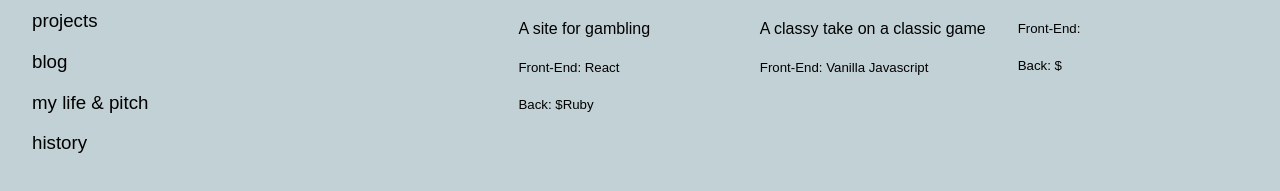
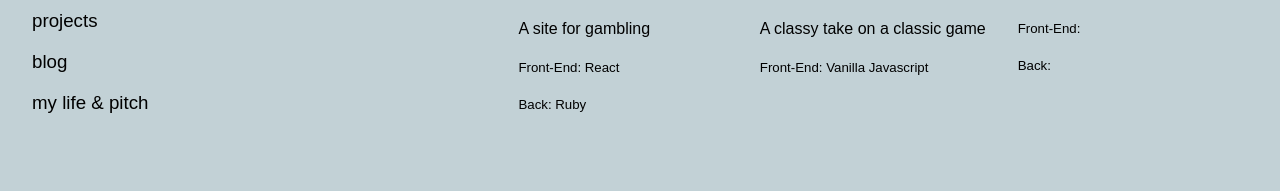
Before and after one commit to btagtow/tagtow-portfolio, a React (Create React App) app: page / in a window 1280 px wide. Both pictures are taken after a click on the element "projects". Shown: the part 261-452 px from the top of the page. Built offline with nearby package versions, Linux system fonts and the light colour scheme.

Commit message:
adds ProjectCard component

```diff
--- a/public/index.html
+++ b/public/index.html
@@ -39,5 +39,7 @@
       To begin the development, run `npm start` or `yarn start`.
       To create a production bundle, use `npm run build` or `yarn build`.
     -->
+    <div className="project-card">
+
   </body>
 </html>
--- a/src/App.js
+++ b/src/App.js
@@ -42,6 +42,7 @@ class App extends React.Component {
   render() {
 
     return (
+
       <div className="App">
         <div className="banner">
           <div className="banner-heading">
@@ -70,7 +71,7 @@ class App extends React.Component {
               {/* medium summary, snippets,and links */}
               <h3 className="nav-item clickable hover" value="life">my life & pitch</h3>
               {/* {"Get to know me" like interests and hobbies */}
-              <h3 className="nav-item clickable hover" value="history">history</h3>
+              {/* <h3 className="nav-item clickable hover" value="history">history</h3> */}
               {/* past work experience, marketing content and links to old blogs */}
             </div>
             <div className="selected-content">
--- a/src/components/ProjectCard.js
+++ b/src/components/ProjectCard.js
@@ -3,10 +3,12 @@ import React from 'react'
 export default function ProjectCard({ title, description, frontEndLanguages, backEndLanguages, github, url }) {
     return (
         <div className="project-card">
+
             <h2>{title}</h2>
             <h4>{description}</h4>
             <h5>Front-End: {frontEndLanguages}</h5>
-            {backEndLanguages !== "" ? <h5>Back: ${backEndLanguages} </h5> : null}
+            {backEndLanguages !== "" ? <h5>Back: {backEndLanguages} </h5> : null}
+
         </div>
     )
 }
```
